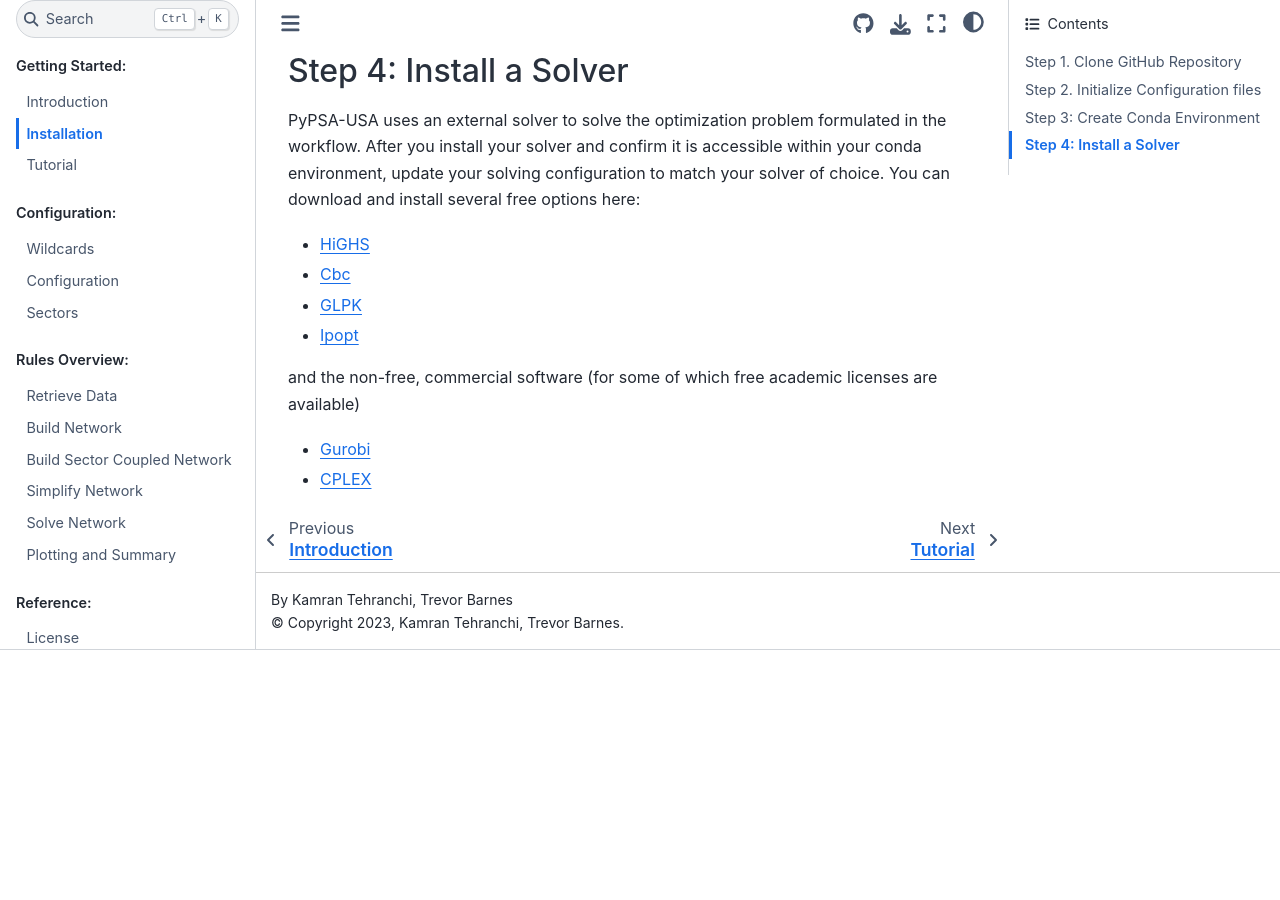
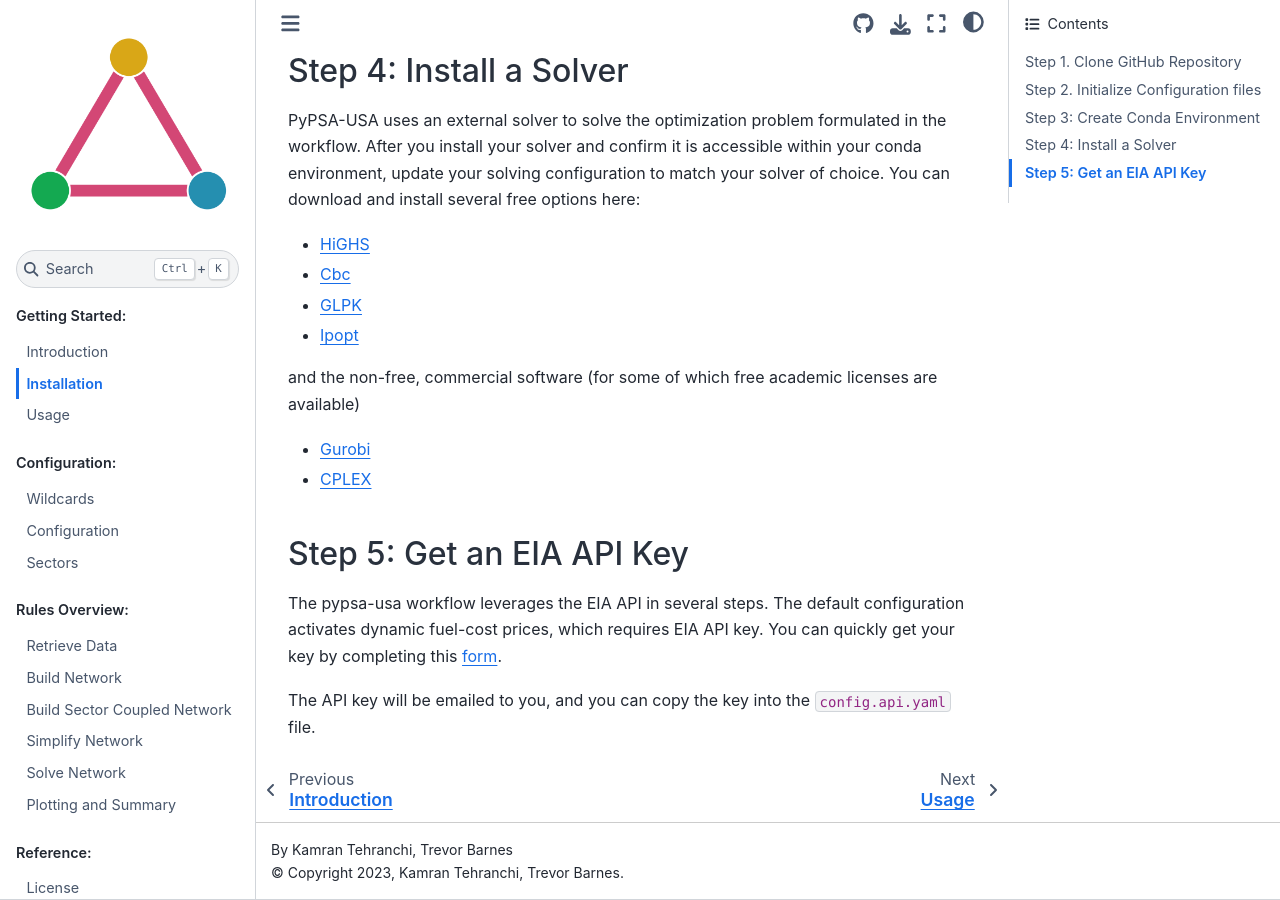
Before and after one commit to PyPSA/pypsa-usa, a Sphinx documentation site: the page built from docs/source/about-install.md, in a window 1280 px wide and 900 px high, scrolled down 1402 px. Built offline with Sphinx 7.4.7 and the Sphinx Book theme 1.1.4, drawn with Linux system fonts in a browser that asks for light colours; before the commit the page ends 2052 px from its top, so only the background shows below that.

Commit message:
adds eia api key to install

````diff
--- a/docs/source/about-install.md
+++ b/docs/source/about-install.md
@@ -55,3 +55,9 @@
 
 - [Gurobi](https://www.gurobi.com/documentation/quickstart.html)
 - [CPLEX](https://www.ibm.com/products/ilog-cplex-optimization-studio)
+
+## Step 5: Get an EIA API Key
+
+The pypsa-usa workflow leverages the EIA API in several steps. The default configuration activates dynamic fuel-cost prices, which requires EIA API key. You can quickly get your key by completing this [form](https://www.eia.gov/opendata/register.php).
+
+The API key will be emailed to you, and you can copy the key into the `config.api.yaml` file.
--- a/docs/source/about-usage.md
+++ b/docs/source/about-usage.md
@@ -1,5 +1,5 @@
-(tutorial)=
-# Tutorial
+(usage)=
+# Usage
 
 ```{note}
 **If you have not done so, please follow the [installation instructions](https://pypsa-usa.readthedocs.io/en/latest/about-install.html) [github issues](https://github.com/PyPSA/pypsa-usa/issues)**
--- a/docs/source/contributing.md
+++ b/docs/source/contributing.md
@@ -76,7 +76,7 @@
 
 ```{seealso}
 Before contributing, please see our
-[installation instructions](about-install.md) and working [tutorial](about-tutorial.md)
+[installation instructions](about-install.md) and [usage guide](about-usage.md)
 ```
 
 ### 1. Submit an Issue
````
